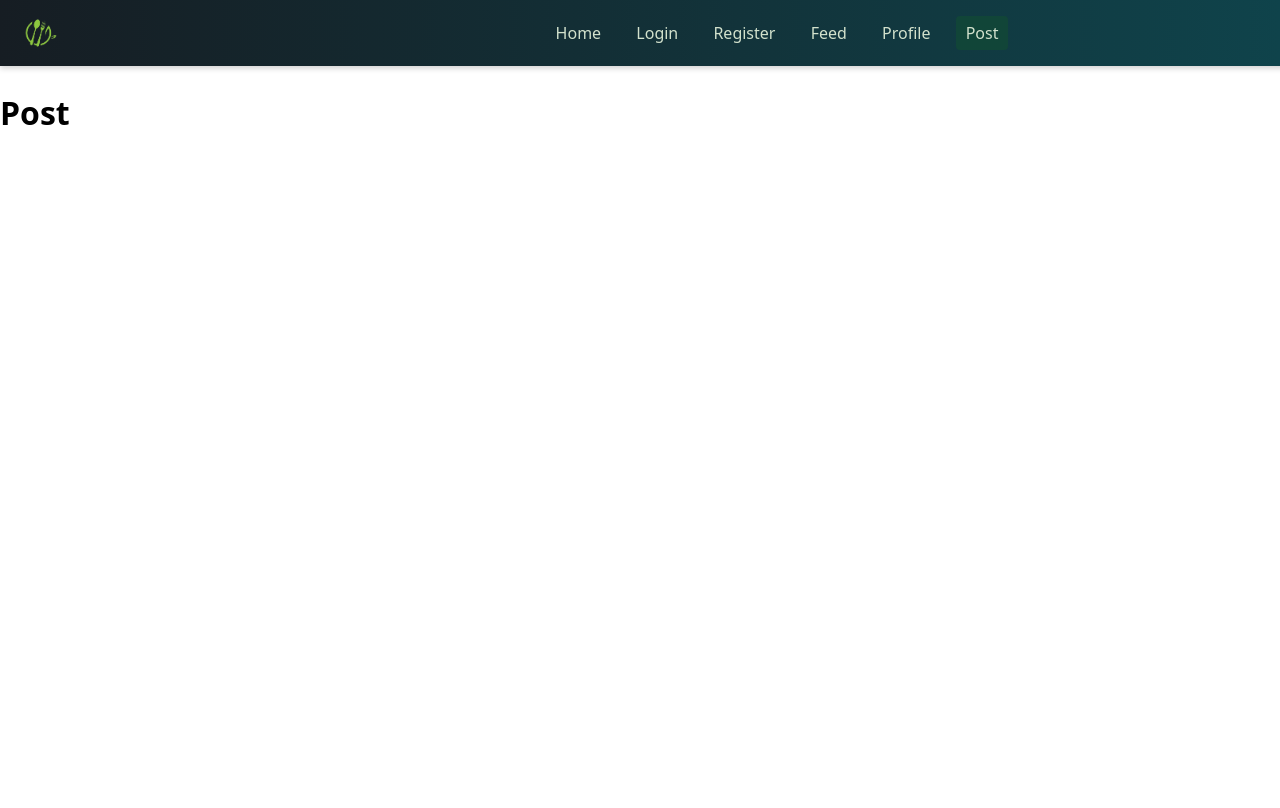
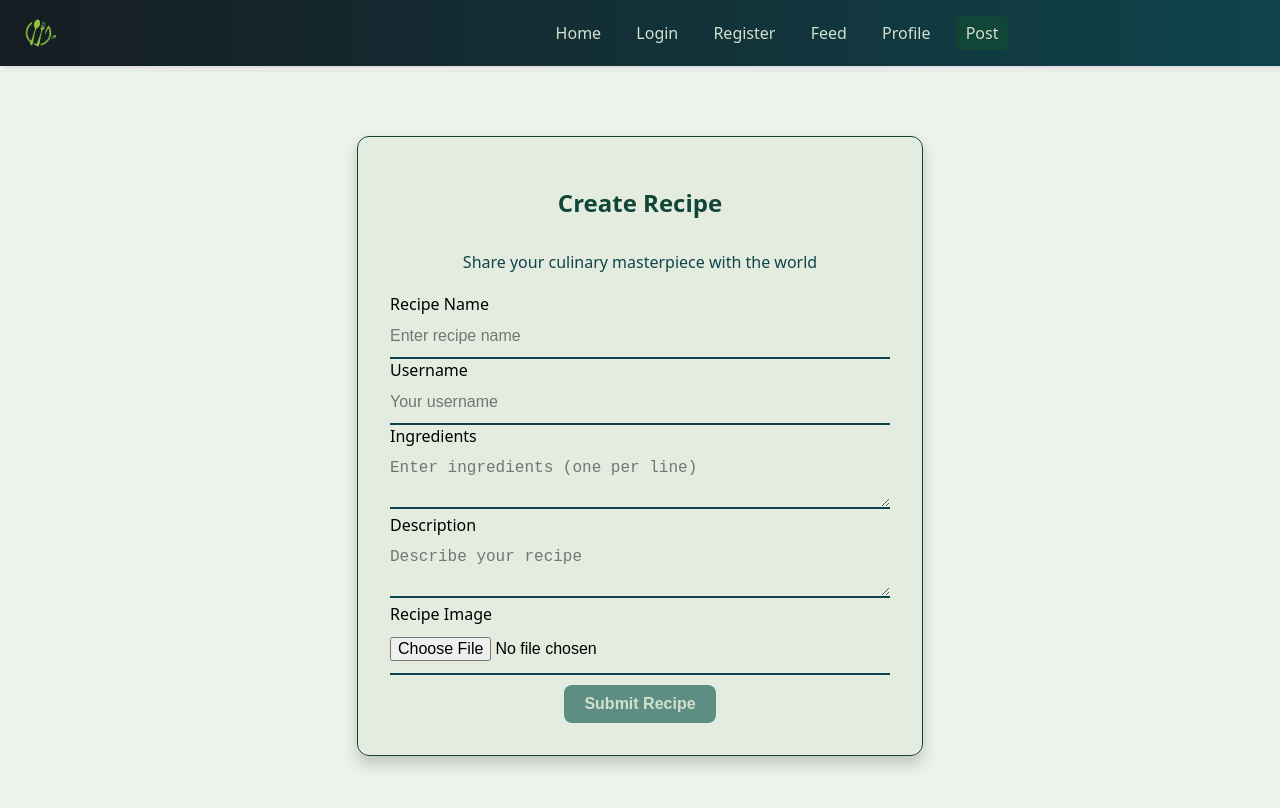
Before and after one commit to Timber868/ForkFul, a Vue app in the folder frontend/forkful/: page /post in a window 1280 px wide. Shown: the top 808 px of the page. Built offline with nearby package versions, Linux system fonts and the light colour scheme; the HTML template or start-up script is replaced by a standard one.

Commit message:
Post Frontend Completed

```diff
--- a/frontend/forkful/src/App.vue
+++ b/frontend/forkful/src/App.vue
@@ -7,7 +7,7 @@ import Navbar from './components/Navbar.vue'
   <div>
     <Navbar/>
     <div class="content">
-      <RouterView />
+      <RouterView/>
     </div>
   </div>
 </template>
--- a/frontend/forkful/src/views/PostView.vue
+++ b/frontend/forkful/src/views/PostView.vue
@@ -1,7 +1,151 @@
 <template>
-    <h1>Post</h1>
-</template>
+    <div class="container">
+      <div class="form-wrapper">
+        <h1 class="title">Create Recipe</h1>
+        <p class="subtitle">Share your culinary masterpiece with the world</p>
 
-<script setup lang="ts"></script>
+        <form @submit.prevent="submitRecipe" class="form-container">
+          <label>Recipe Name</label>
+          <input type="text" v-model="recipe.name" placeholder="Enter recipe name" required />
 
-<style scoped></style>
+          <label>Username</label>
+          <input type="text" v-model="recipe.username" placeholder="Your username" required />
+
+          <label>Ingredients</label>
+          <textarea v-model="recipe.ingredients" placeholder="Enter ingredients (one per line)" required></textarea>
+
+          <label>Description</label>
+          <textarea v-model="recipe.description" placeholder="Describe your recipe" required></textarea>
+
+          <label>Recipe Image</label>
+          <input type="file" @change="handleImageUpload" accept="image/png, image/jpeg, image/gif" />
+          <img v-if="imagePreview" :src="imagePreview" class="preview-image" />
+
+          <div class="button-container">
+            <button type="submit" class="btn submit-btn">Submit Recipe</button>
+          </div>
+        </form>
+      </div>
+    </div>
+  </template>
+
+  <script>
+  export default {
+    data() {
+      return {
+        recipe: {
+          name: '',
+          username: '',
+          ingredients: '',
+          description: ''
+        },
+        imageFile: null,
+        imagePreview: null
+      };
+    },
+    methods: {
+      handleImageUpload(event) {
+        const file = event.target.files[0];
+        if (file) {
+          this.imageFile = file;
+          this.imagePreview = URL.createObjectURL(file);
+        }
+      },
+      submitRecipe() {
+        alert("Recipe submitted successfully!");
+      }
+    }
+  };
+  </script>
+
+  <style scoped>
+  .container {
+    display: flex;
+    align-items: center;
+    justify-content: center;
+    min-height: 90vh;
+    padding: 1rem;
+    background: rgba(210, 225, 204, 0.4);
+    backdrop-filter: blur(10px);
+  }
+
+  .form-wrapper {
+    display: flex;
+    flex-direction: column;
+    align-items: center;
+    width: 100%;
+    max-width: 500px;
+    background: rgba(210, 225, 204, 0.4);
+    padding: 2rem;
+    border-radius: 12px;
+    box-shadow: 0 8px 16px rgba(0, 0, 0, 0.2);
+    border: 1px solid #114538;
+  }
+
+  .title {
+    font-size: 24px;
+    font-weight: bold;
+    color: #114538;
+    text-align: center;
+  }
+
+  .subtitle {
+    font-size: 16px;
+    color: #0f444c;
+    margin-bottom: 20px;
+    text-align: center;
+  }
+
+  .form-container {
+    width: 100%;
+  }
+
+  input, textarea {
+    width: 100%;
+    padding: 0.75rem 0;
+    border: none;
+    border-bottom: 2px solid #0f444c;
+    background: transparent;
+    font-size: 1rem;
+    outline: none;
+    transition: border-color 0.3s ease, box-shadow 0.3s ease;
+  }
+
+  input:focus, textarea:focus {
+    border-bottom-color: #5e8d83;
+    box-shadow: 0 2px 0 0 #5e8d83;
+  }
+
+  .preview-image {
+    width: 100%;
+    max-height: 200px;
+    object-fit: cover;
+    margin-top: 10px;
+    border-radius: 5px;
+  }
+
+  .button-container {
+    display: flex;
+    justify-content: center;
+    margin-top: 10px;
+  }
+
+  .btn {
+    padding: 10px 20px;
+    border: none;
+    border-radius: 8px;
+    cursor: pointer;
+    font-size: 1rem;
+    font-weight: bold;
+    transition: background-color 0.3s ease;
+  }
+
+  .submit-btn {
+    background-color: #5e8d83;
+    color: #d2e1cc;
+  }
+
+  .submit-btn:hover {
+    background-color: #114538;
+  }
+  </style>
```
Also changed, not shown: 2 other files (tests, documents, lock files or other folders).
